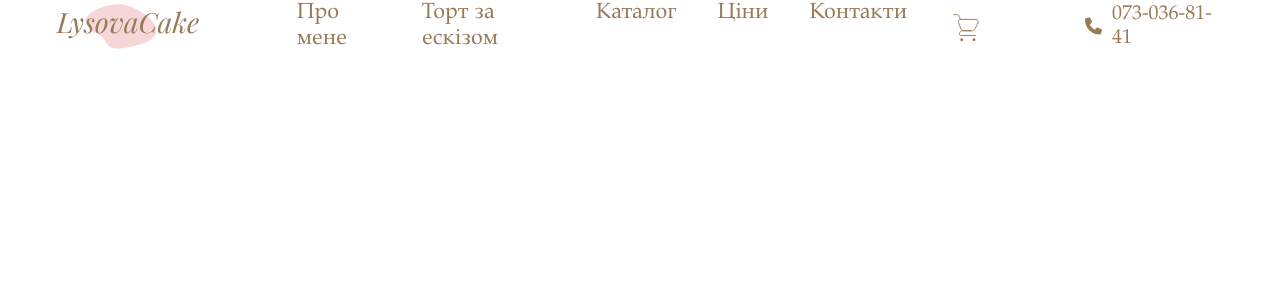
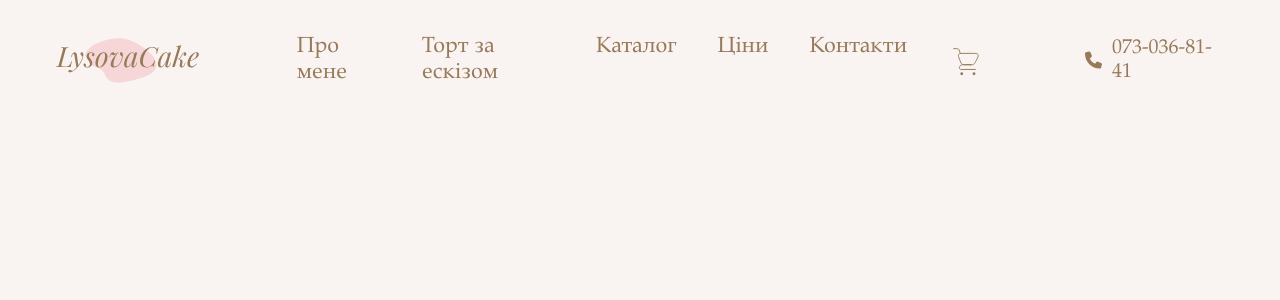
Before and after one commit to LysovMaxim/lysova-cake, a React (Create React App) app: page / in a window 1280 px wide. Shown: the top 300 px of the page. Built offline with nearby package versions, Linux system fonts and the light colour scheme.

Commit message:
add section Hero

```diff
--- a/src/App.jsx
+++ b/src/App.jsx
@@ -1,9 +1,11 @@
 import { Header } from './components/Header';
+import { Hero } from './components/Hero';
 
 export const App = () => {
   return (
     <>
       <Header />
+      <Hero/>
     </>
   );
 };
--- a/src/components/Header/Header.jsx
+++ b/src/components/Header/Header.jsx
@@ -5,7 +5,7 @@ import css from './Header.module.css';
 
 export const Header = () => {
   return (
-    <header>
+    <header className={css.header}>
       <div className={css.container}>
         <Logo className={css.logo} />
         <ul className={css.headerList}>
--- a/src/components/Header/Header.module.css
+++ b/src/components/Header/Header.module.css
@@ -1,3 +1,10 @@
+.header{
+  position: absolute;
+  width: 100%;
+  padding-top: 34px;
+  padding-bottom: 18px;
+}
+
 .container {
   width: 1200px;
   padding-left: 15px;
--- /dev/null
+++ b/src/components/Hero/Hero.jsx
@@ -0,0 +1,7 @@
+import css from './Hero.module.css';
+
+export const Hero = () => {
+  return <section className={css.hero}></section>;
+};
+
+export default Hero;
--- /dev/null
+++ b/src/components/Hero/Hero.module.css
@@ -0,0 +1,6 @@
+.hero {
+  background-color: #F9F3F2;
+height: 100vh;
+padding-top: 103px;
+padding-bottom: 72px;
+}
--- /dev/null
+++ b/src/components/Hero/index.js
@@ -0,0 +1 @@
+export * from "./Hero"
```
